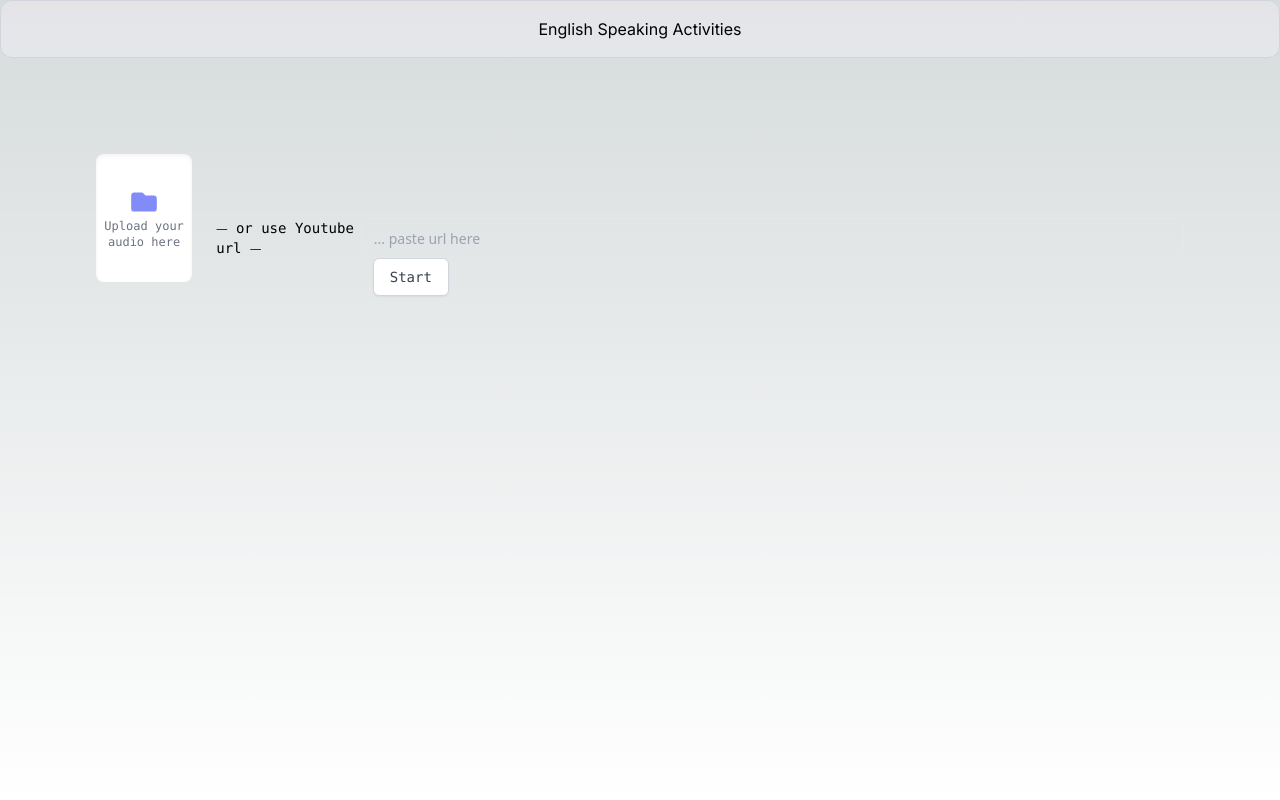
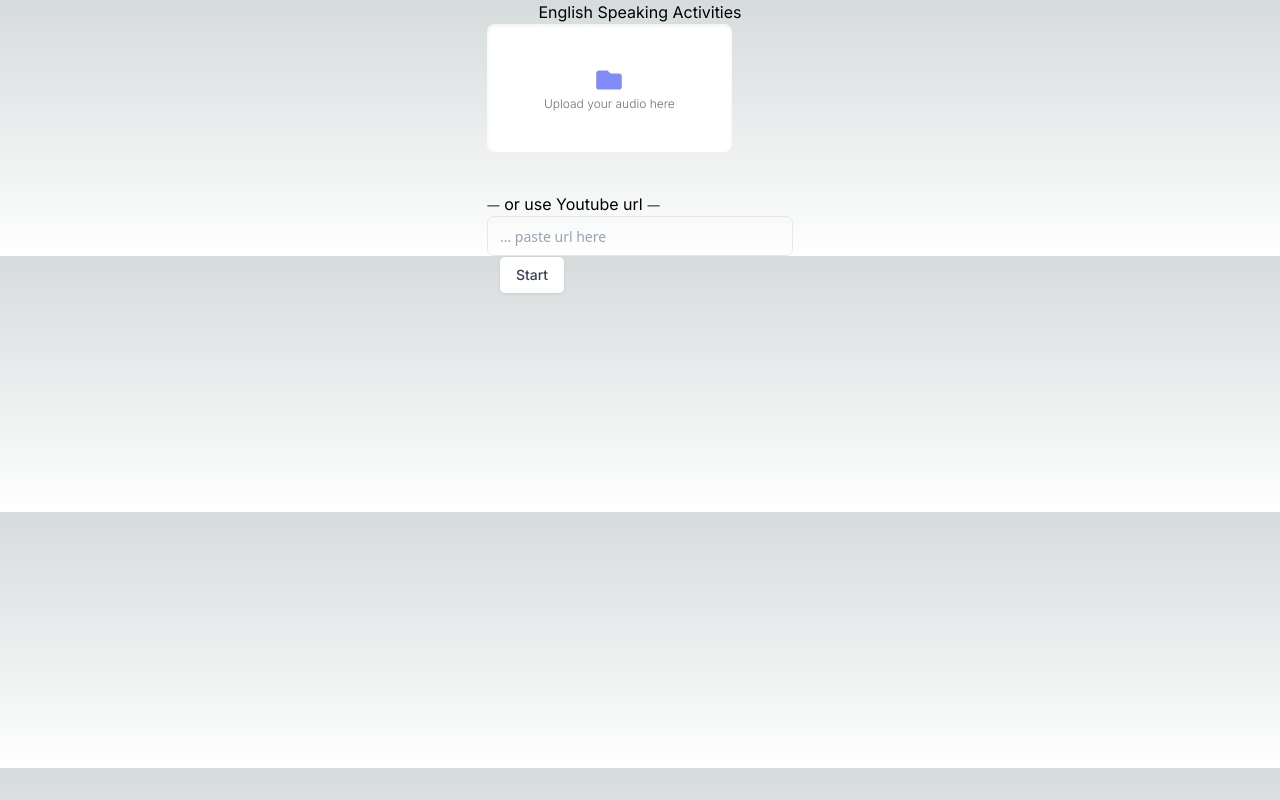
Before and after one commit to eggarcia98/english-skills-platform, a Next.js app: page / in a window 1280 px wide. Built offline with nearby package versions, Linux system fonts and the light colour scheme; no server answers.

Commit message:
Fixing UI

```diff
--- a/src/app/page.tsx
+++ b/src/app/page.tsx
@@ -10,15 +10,14 @@ export default function Home() {
     const [audioFile, setAudioFile] = useState(null);
     const [audioUrl, setAudioUrl] = useState(null);
 
-    const [fragmetAudioTime, setFragmentAudioTime] = useState()
+    const [fragmetAudioTime, setFragmentAudioTime] = useState();
 
     return (
-        <main className=" min-h-screen flex-col items-center ">
-
-            <p className="fixed left-0 top-0 flex w-full justify-center border-b border-gray-300 bg-gradient-to-b from-zinc-200 pb-6 pt-8 backdrop-blur-2xl dark:border-neutral-800 dark:bg-zinc-800/30 dark:from-inherit lg:static lg:w-auto  lg:rounded-xl lg:border lg:bg-gray-200 lg:p-4 lg:dark:bg-zinc-800/30">
-                English Speaking Activities
-            </p>
-            <div className="sm:flex  p-24 items-center justify-between font-mono text-sm">
+        <main className="grid grid-cols-2 grid-rows-[auto_auto_auto_auto] h-fit justify-items-center">
+            <div className="col-span-2">
+                <p className="">English Speaking Activities</p>
+            </div>
+            <div className=" col-span-2 justify-center">
                 <UploadFile setAudioFile={setAudioFile} />
                 <AudioUrlInput setAudioUrl={setAudioUrl} />
             </div>
```
